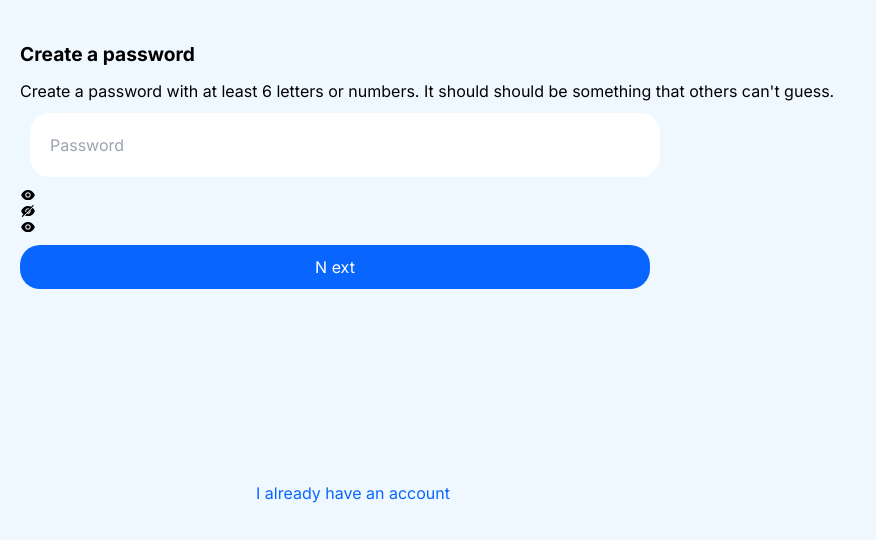
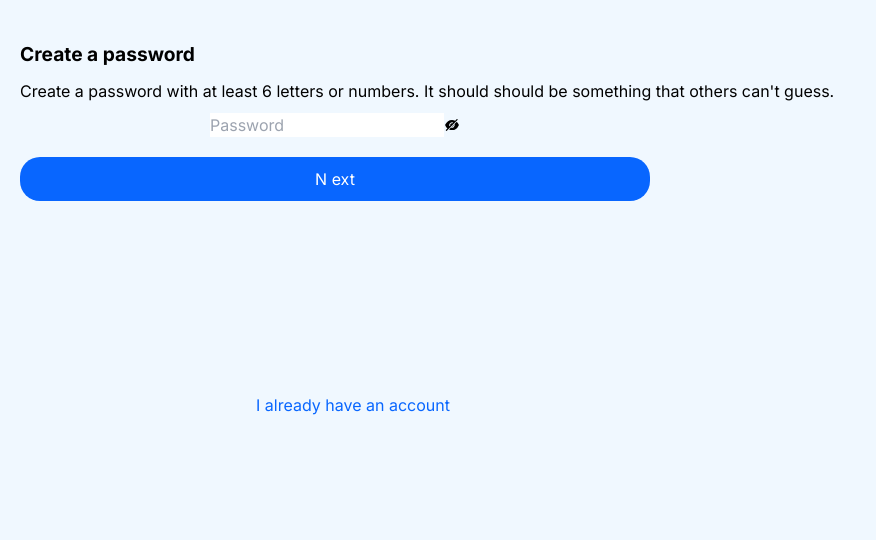
Before and after one commit to Preciousnnebuogor/App-Router, a Next.js app: page /password in a window 1280 px wide. Shown: the top 540 px of the page, without its empty margins (0-876 px from the left). Built offline with nearby package versions, Linux system fonts and the light colour scheme.

Commit message:
adjusted the password and icon

```diff
--- a/src/app/password/page.tsx
+++ b/src/app/password/page.tsx
@@ -4,15 +4,15 @@ import style from "./password.module.scss";
 import { yupResolver } from "@hookform/resolvers/yup";
 import { Schema } from "./yupSchema";
 import { useForm } from "react-hook-form";
-import {useState} from "react"
+import { useState } from "react";
 import { AiFillEyeInvisible, AiFillEye } from "react-icons/ai";
 export default function Password() {
   const router = useRouter();
 
-  const [open, setOpen] = useState(false)
-  const toggle = () => {
-    setOpen(!open)
-  }
+  const [open, setOpen] = useState<boolean>(false);
+  const toggleopen = () => {
+    setOpen((prevState) => !prevState);
+  };
 
   const {
     register,
@@ -33,20 +33,22 @@ export default function Password() {
           be something that others can't guess.
         </h6>
       </div>
-      <form className={style.input} onSubmit={handleSubmit(onSubmitHandler)}>
-        <input
-          type={(open === false) ? "password": "text"}
-          placeholder="Password"
-          required
-          {...register("password")}
-        />
-        <div>
-          {
-          (open === false) ? <AiFillEye onClick={toggle} />:
-          <AiFillEyeInvisible onClick={toggle} />
-           }
-        <AiFillEyeInvisible onClick={toggle} />
-        <AiFillEye onClick={toggle} />
+      <form onSubmit={handleSubmit(onSubmitHandler)}>
+        <div className={style.feild}>
+          <input
+            type={open ? "text" : "password"}
+            placeholder="Password"
+            required
+            {...register("password")}
+          />
+
+          <div className={style.icon}>
+            {open ? (
+              <AiFillEye onClick={toggleopen} />
+            ) : (
+              <AiFillEyeInvisible onClick={toggleopen} />
+            )}
+          </div>
         </div>
         <p>{errors.password?.message}</p>
         <button>N ext</button>
@@ -54,3 +56,4 @@ export default function Password() {
     </div>
   );
 }
+// note to install react-hook-form
--- a/src/app/password/password.module.scss
+++ b/src/app/password/password.module.scss
@@ -12,13 +12,31 @@
         margin-bottom: 10px;
       }
 
+      .feild {
+        display: flex;
+        align-items: center;
+        justify-content: center;
+        padding: 10px;
+
+        width: 50%;
+
+        &:focus-within {
+          border-radius: 20px;
+        }
+    }
+
+
+      // .icon{
+      //   background-color: white;
+      //   color: black;
+      // }
+
       input {
-        display: inline-block;
-        border-radius: 20px;
-        justify-content: space-between;
-        padding: 20px;
-        margin: 10px;
-        width: 50%;
+
+
+
+
+
       }
 
       button {
```
